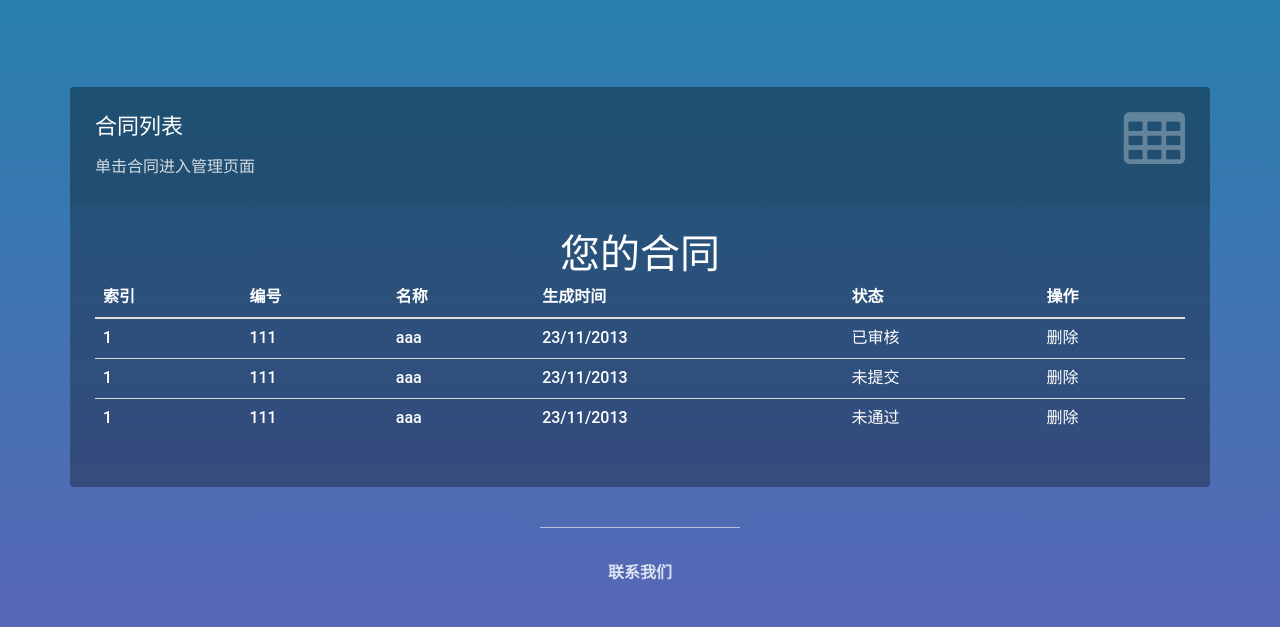
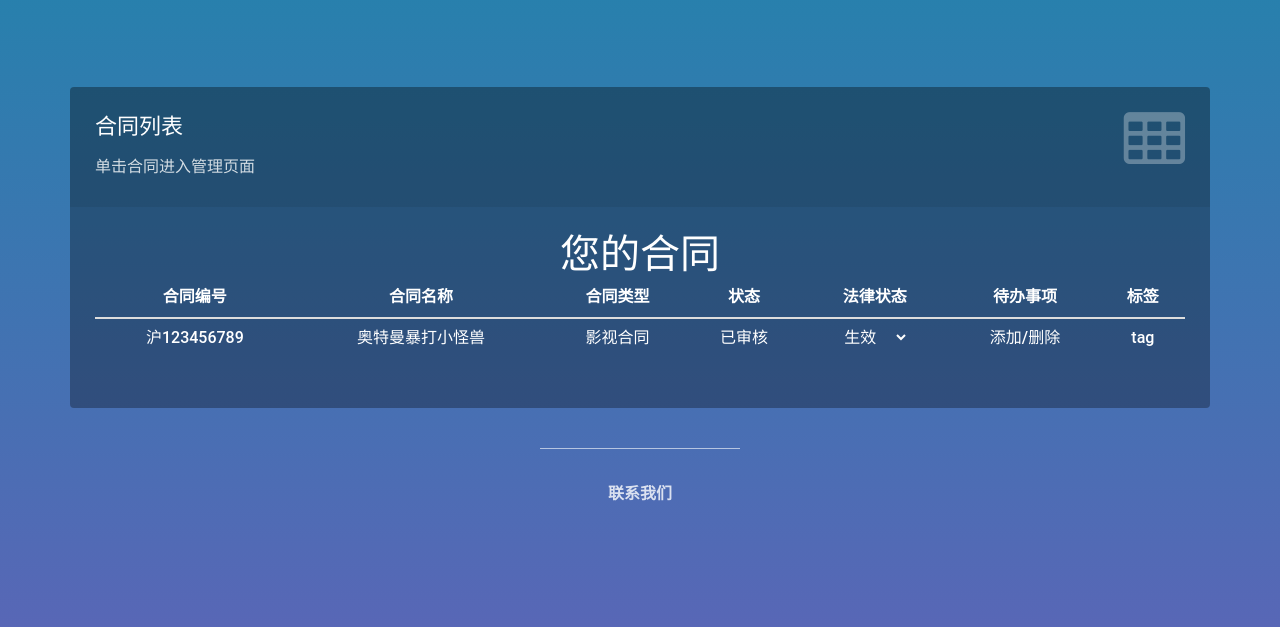
Before and after one commit to tom091234/Watson-front-end, a plain HTML site: page template/contract-info.html in a window 1280 px wide. Shown: the part 53-680 px from the top of the page. Drawn offline with nearby package versions, Linux system fonts and the light colour scheme.

Commit message:
添加表格样式

```diff
--- a/css/style.css
+++ b/css/style.css
@@ -579,6 +579,10 @@ footer p
     }
 }
 
+/* 侧扁栏风格end */
+
+
+/* 列表风格 */
 
 table>caption
 {
@@ -587,5 +591,28 @@ table>caption
     text-align:center;
 }
 
+table thead th,
+table tbody td
+{
+    text-align:center;
+}
 
-/* 侧扁栏风格end */
+table select
+{
+    background-color:transparent !important;
+    color: #fff;
+    border: none;
+}
+
+table select option,
+table select option:hover,
+table select option:focus,
+table select option:active,
+table select option:active:focus
+{
+    background-color:red;
+    color: #fff;
+    border: none;
+}
+
+/* 列表风格end */
--- a/template/contract-info.html
+++ b/template/contract-info.html
@@ -106,38 +106,29 @@
 									<caption>您的合同</caption>
 									<thead>
 										<tr>
-											<th>索引</th>
-											<th>编号</th>
-											<th>名称</th>
-											<th>生成时间</th>
+											<th>合同编号</th>
+											<th>合同名称</th>
+											<th>合同类型</th>
 											<th>状态</th>
-											<th>操作</th>
+											<th>法律状态</th>
+											<th>待办事项</th>
+											<th>标签</th>
 										</tr>
 									</thead>
 									<tbody>
 										<tr>
-											<td>1</td>
-											<td>111</td>
-											<td>aaa</td>
-											<td>23/11/2013</td>
+											<td>沪123456789</td>
+											<td>奥特曼暴打小怪兽</td>
+											<td>影视合同</td>
 											<td>已审核</td>
-											<td><a href="#">删除</a></td>
-										</tr>
-										<tr>
-											<td>1</td>
-											<td>111</td>
-											<td>aaa</td>
-											<td>23/11/2013</td>
-											<td>未提交</td>
-											<td><a href="#">删除</a></td>
-										</tr>
-										<tr>
-											<td>1</td>
-											<td>111</td>
-											<td>aaa</td>
-											<td>23/11/2013</td>
-											<td>未通过</td>
-											<td><a href="#">删除</a></td>
+											<td>
+												<select>
+													<option value="agree" class="success">生效</option>
+													<option value="disagree" class="danger">未生效</option>
+												</select>
+											</td>
+											<td><a href="#">添加/删除</a></td>
+											<td>tag</td>
 										</tr>
 									</tbody>
 								</div>
@@ -146,10 +137,6 @@
 					</div>
 				</div>
 			</div>
-
-
-
-
 		</div>
 	</main>
 
```
